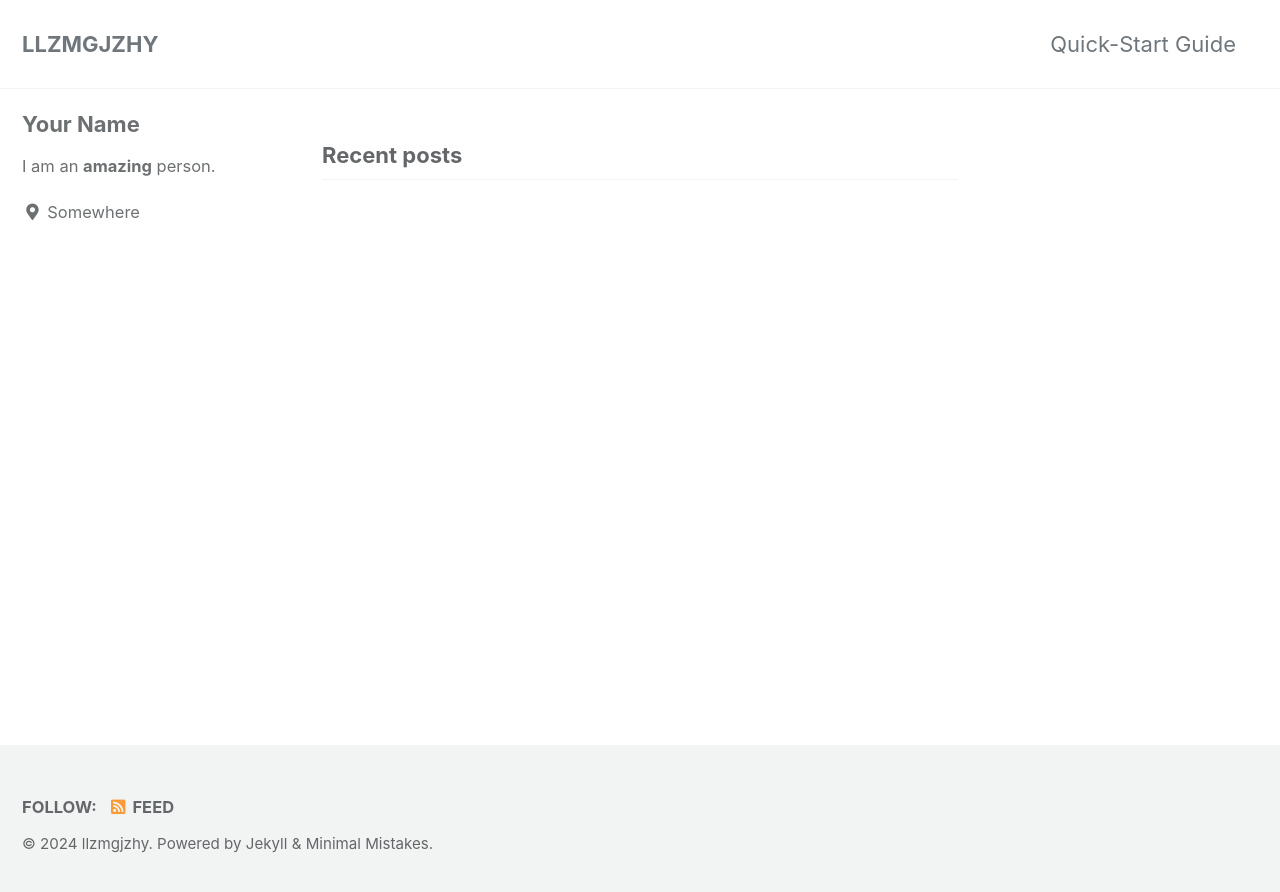
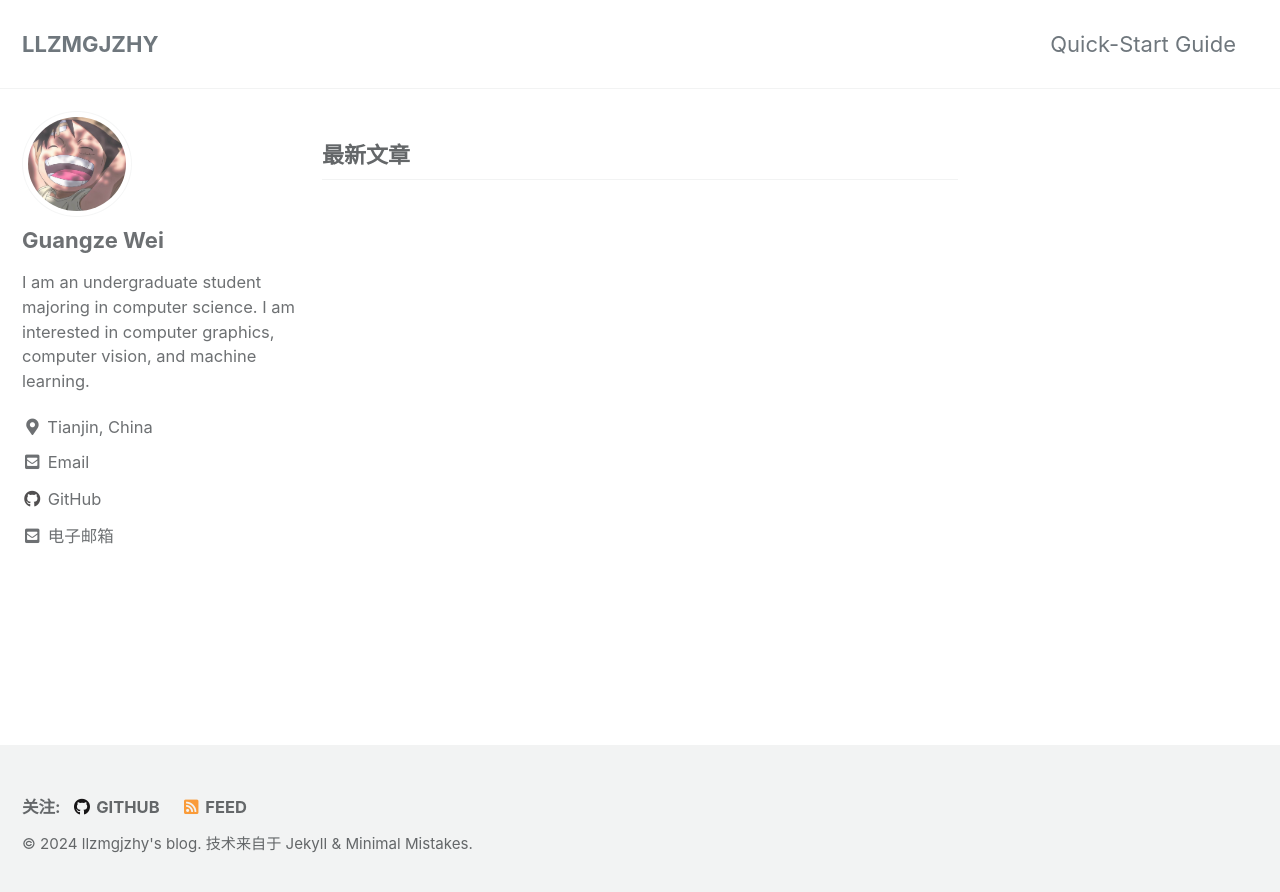
Before and after one commit to llzmgjzhy/llzmgjzhy.github.io, a Jekyll site: the page built from index.html, in a window 1280 px wide. Shown: the top 892 px of the page. Built offline with Jekyll 4.4.1, drawn with Linux system fonts in a browser that asks for light colours; cached includes are drawn as plain includes; the list of posts is cut into pages by our own code.

Commit message:
custom config

```diff
--- a/_config.yml
+++ b/_config.yml
@@ -15,13 +15,13 @@
 minimal_mistakes_skin    : "default" # "air", "aqua", "contrast", "dark", "dirt", "neon", "mint", "plum", "sunrise"
 
 # Site Settings
-locale                   : "en-US"
+locale                   : "zh-CN"
 title                    : "LLZMGJZHY"
 title_separator          : "-"
 subtitle                 : # site tagline that appears below site title in masthead
-name                     : "llzmgjzhy"
+name                     : "llzmgjzhy's blog"
 description              : "into thin air"
-url                      : # the base hostname & protocol for your site e.g. "https://mmistakes.github.io"
+url                      : "https://llzmgjzhy.github.io"
 baseurl                  : # the subpath of your site, e.g. "/blog"
 repository               : # GitHub username/repo-name e.g. "mmistakes/minimal-mistakes"
 teaser                   : # path of fallback teaser image, e.g. "/assets/images/500x300.png"
@@ -104,15 +104,15 @@ analytics:
 
 # Site Author
 author:
-  name             : "Your Name"
-  avatar           : # path of avatar image, e.g. "/assets/images/bio-photo.jpg"
-  bio              : "I am an **amazing** person."
-  location         : "Somewhere"
-  email            :
+  name             : "Guangze Wei"
+  avatar           : "/assets/images/avatar.jpg"
+  bio              : "I am an undergraduate student majoring in computer science. I am interested in computer graphics, computer vision, and machine learning. "
+  location         : "Tianjin, China"
+  email            : "guangzewei66@gmail.com"
   links:
     - label: "Email"
       icon: "fas fa-fw fa-envelope-square"
-      # url: "mailto:your.name@email.com"
+      url: "guangzewei66@gmail.com"
     - label: "Website"
       icon: "fas fa-fw fa-link"
       # url: "https://your-website.com"
@@ -124,7 +124,7 @@ author:
       # url: "https://facebook.com/"
     - label: "GitHub"
       icon: "fab fa-fw fa-github"
-      # url: "https://github.com/"
+      url: "https://github.com/llzmgjzhy"
     - label: "Instagram"
       icon: "fab fa-fw fa-instagram"
       # url: "https://instagram.com/"
@@ -140,7 +140,7 @@ footer:
       # url:
     - label: "GitHub"
       icon: "fab fa-fw fa-github"
-      # url:
+      url: "https://github.com/llzmgjzhy"
     - label: "GitLab"
       icon: "fab fa-fw fa-gitlab"
       # url:
```
Also changed, not shown: assets/images/avatar.jpg (added).
